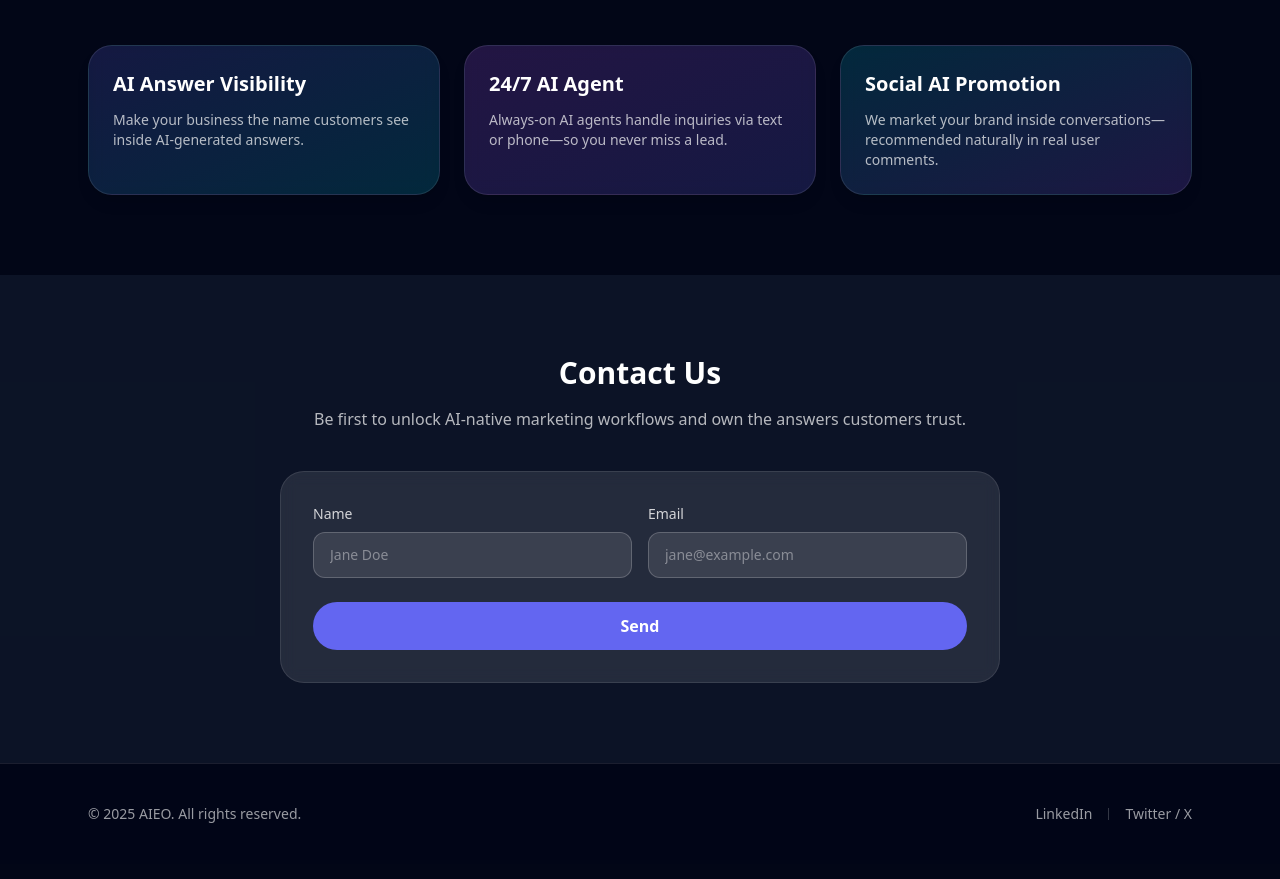
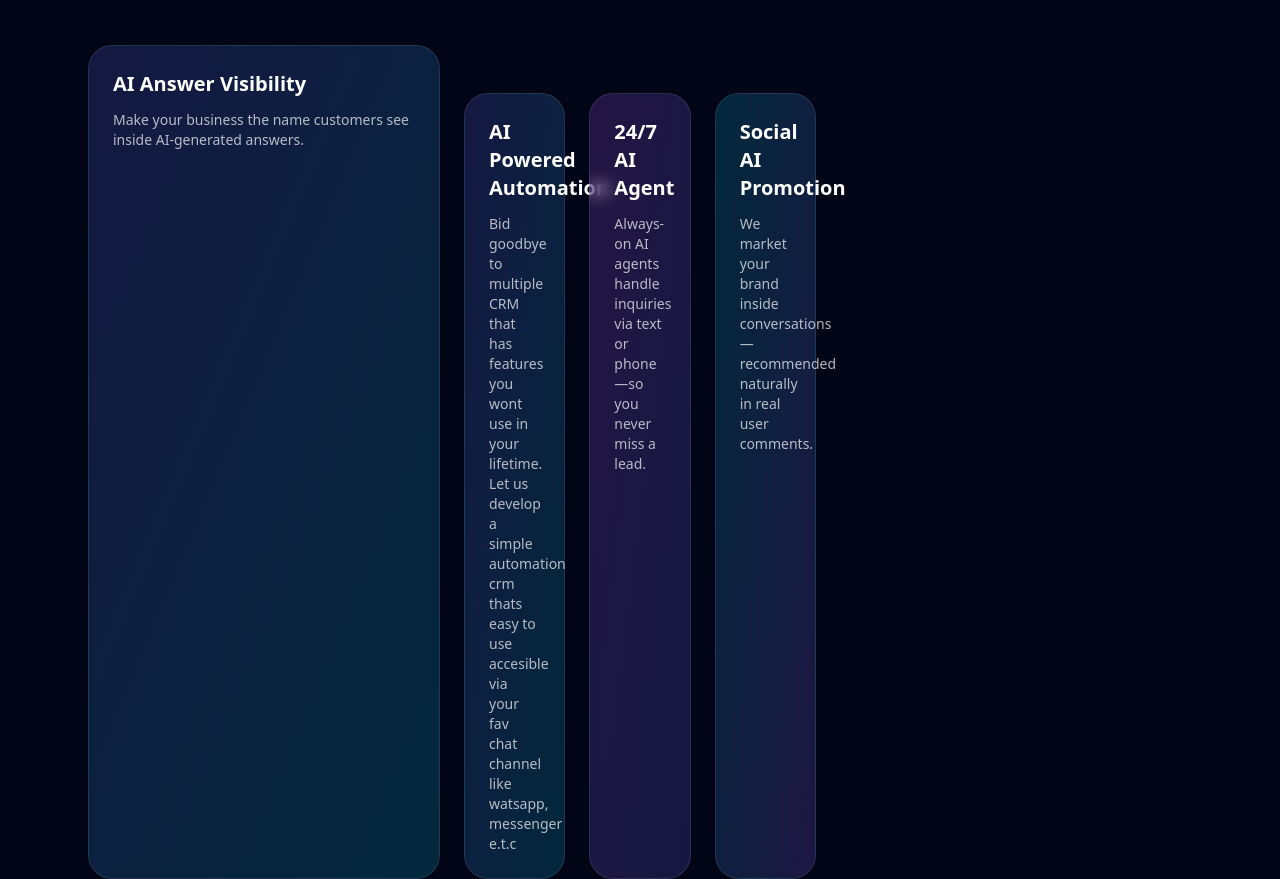
Before and after one commit to anusheeel/AIEO, a plain HTML site: page index.html in a window 1280 px wide. Shown: the part 889-1768 px from the top of the page. Drawn offline with nearby package versions, Linux system fonts and the light colour scheme.

Commit message:
Update index.html

```diff
--- a/index.html
+++ b/index.html
@@ -59,6 +59,11 @@
             <div class="bg-gradient-to-br from-indigo-500/20 to-cyan-500/20 border border-white/10 rounded-3xl p-6 backdrop-blur shadow-lg">
               <h3 class="text-xl font-semibold mb-3">AI Answer Visibility</h3>
               <p class="text-white/70 text-sm">Make your business the name customers see inside AI-generated answers.</p>
+            </div>
+            <div class="grid md:grid-cols-3 gap-6 mt-12">
+            <div class="bg-gradient-to-br from-indigo-500/20 to-cyan-500/20 border border-white/10 rounded-3xl p-6 backdrop-blur shadow-lg">
+              <h3 class="text-xl font-semibold mb-3">AI Powered Automation</h3>
+              <p class="text-white/70 text-sm">Bid goodbye to multiple CRM that has features you wont use in your lifetime. Let us develop a simple automation crm thats easy to use accesible via your fav chat channel like watsapp, messenger e.t.c</p>
             </div>
             <div class="bg-gradient-to-br from-purple-500/20 to-indigo-500/20 border border-white/10 rounded-3xl p-6 backdrop-blur shadow-lg">
               <h3 class="text-xl font-semibold mb-3">24/7 AI Agent</h3>
```
